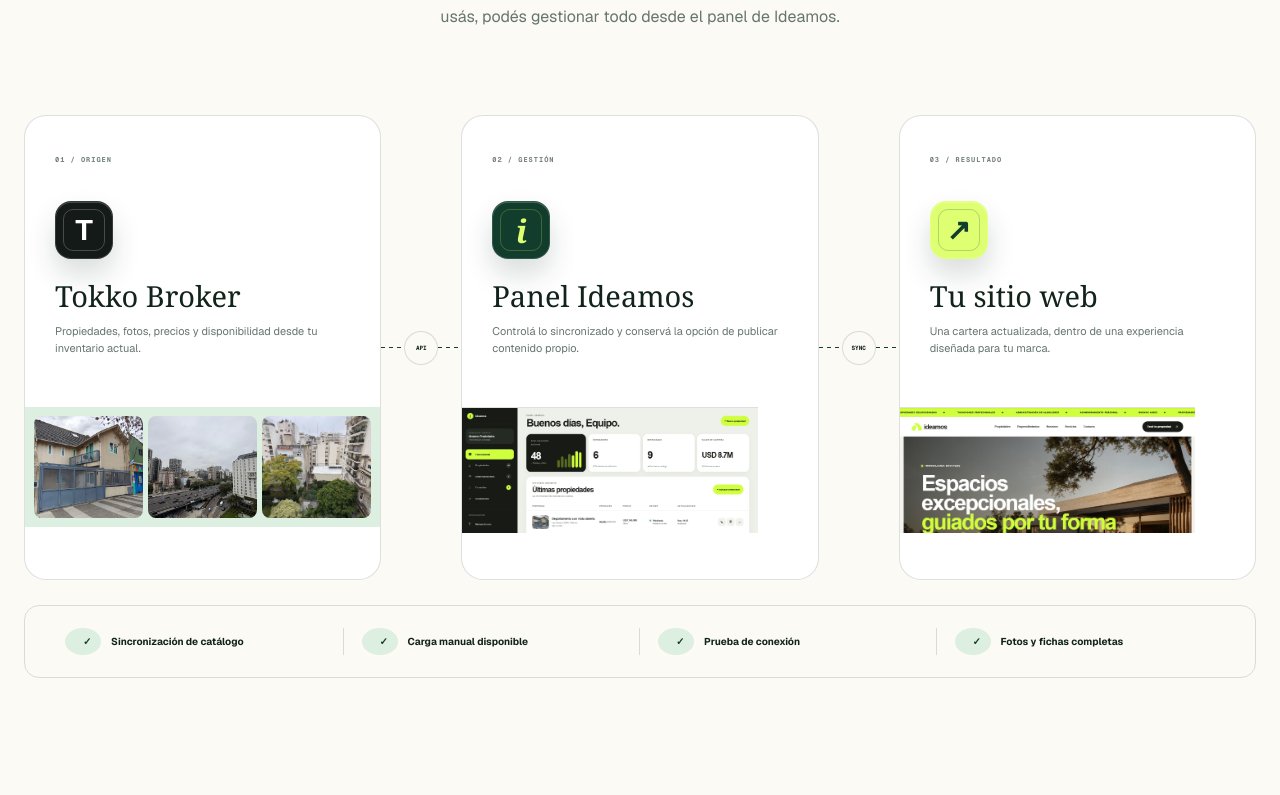
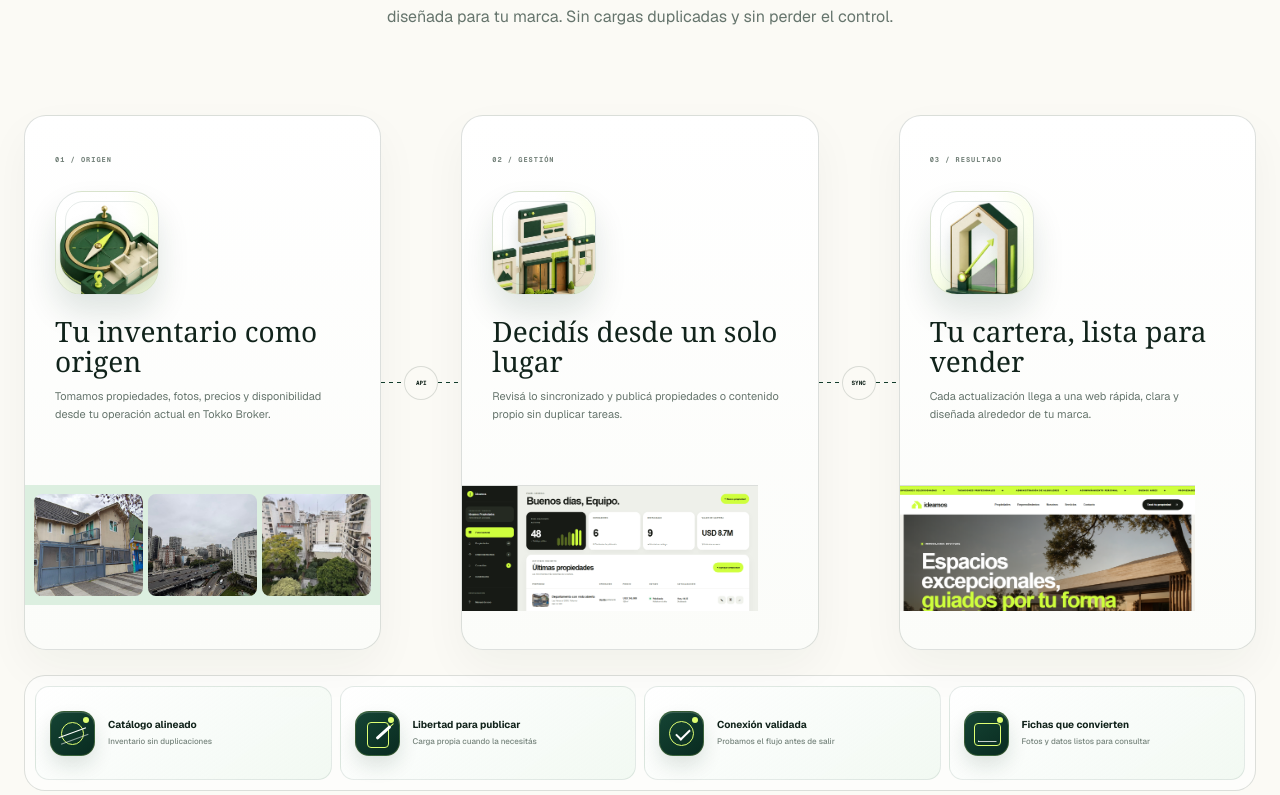
Before and after one commit to estudioideamos/ideamos-inmobiliarias-app, a Next.js app: page / in a window 1280 px wide. Shown: the part 5245-6040 px from the top of the page. Built offline with nearby package versions, Linux system fonts and the light colour scheme.

Commit message:
Elevar flujo de integracion con Tokko

```diff
--- a/app/globals.css
+++ b/app/globals.css
@@ -279,3 +279,35 @@
 @media(max-width:1120px){.pricing-hero{grid-template-columns:1fr;gap:55px}.pricing-principle{min-height:390px}.scope-grid{grid-template-columns:1fr}.scope-card{min-height:0}.scope-card>p,.scope-card ul{min-height:0}.pricing-variables{grid-template-columns:1fr;gap:60px}.pricing-variables-intro{position:static}.pricing-faq{grid-template-columns:1fr;gap:55px}.pricing-final{align-items:flex-start;flex-direction:column}.pricing-footer{grid-template-columns:1fr auto}.pricing-footer>p{display:none}.pricing-footer nav{grid-row:2}}
 @media(max-width:850px){.pricing-hero{padding:145px 24px 85px}.pricing-hero h1{font-size:clamp(56px,11vw,80px)}.pricing-principle{padding:34px}.comparison-row{grid-template-columns:1.25fr repeat(3,.45fr);padding-inline:18px}.comparison-row strong{font-size:15px}.pricing-variables,.pricing-final{padding:90px 24px}}
 @media(max-width:580px){.pricing-page .topbar nav{display:none}.pricing-hero{padding:120px 18px 70px}.pricing-hero h1{font-size:51px}.pricing-hero-copy>p:last-of-type{font-size:14px}.pricing-hero-actions{display:grid}.pricing-principle{min-height:420px;padding:28px;border-radius:24px}.pricing-principle>strong{margin-top:80px;font-size:38px}.pricing-scopes{padding-inline:18px}.scope-card{padding:24px}.comparison-table{overflow-x:auto}.comparison-row{min-width:650px}.pricing-faq{padding-inline:18px}.pricing-faq-list summary{font-size:18px}.pricing-final{padding:75px 18px}.pricing-final-actions{width:100%}.pricing-footer{padding:38px 18px;grid-template-columns:1fr}.pricing-footer nav{grid-row:auto;flex-wrap:wrap}.pricing-footer>span{justify-self:start}}
+
+
+/* Flujo Tokko premium: mismos objetos 3D y pictogramas del sistema Ideamos */
+.flow-card{min-height:535px;background:linear-gradient(180deg,#fff 0%,#fbfcf9 100%);box-shadow:0 18px 45px rgba(17,35,27,.045);transition:transform .35s ease,box-shadow .35s ease}
+.flow-card:hover{transform:translateY(-7px);box-shadow:0 28px 62px rgba(17,35,27,.12)}
+.flow-logo.premium-flow-icon{isolation:isolate;width:104px;height:104px;margin-top:24px;border:1px solid rgba(18,60,43,.14);border-radius:27px;background:radial-gradient(circle at 34% 26%,#fff 0,rgba(255,255,255,.82) 34%,rgba(223,255,114,.28) 100%);box-shadow:inset 0 1px 0 #fff,0 18px 32px rgba(10,48,34,.12);overflow:hidden}
+.flow-logo.premium-flow-icon:after{z-index:2;inset:9px;border-color:rgba(18,60,43,.1);border-radius:19px;opacity:1}
+.premium-flow-icon img{position:relative;z-index:1;width:128%;height:128%;max-width:none;object-fit:contain;filter:drop-shadow(0 10px 8px rgba(8,47,32,.15));transition:transform .45s cubic-bezier(.2,.8,.2,1)}
+.flow-card:hover .premium-flow-icon img{transform:scale(1.055) rotate(-1.5deg)}
+.flow-card h3{max-width:310px;font-size:28px}
+.flow-card>p{min-height:72px;font-size:11px;line-height:1.68}
+.integration-points{padding:10px;gap:8px;border-radius:21px;background:rgba(255,255,255,.55)}
+.integration-points>span{min-height:94px;padding:13px 14px;border:1px solid rgba(18,60,43,.1)!important;border-radius:14px;background:linear-gradient(145deg,#fff,rgba(237,247,239,.72));gap:13px;font-size:inherit;font-weight:inherit;transition:transform .3s ease,border-color .3s ease,box-shadow .3s ease}
+.integration-points>span:hover{transform:translateY(-4px);border-color:rgba(18,60,43,.24)!important;box-shadow:0 14px 26px rgba(17,35,27,.08)}
+.integration-points>span>span{min-height:0;padding:0;border:0;display:grid;align-content:center;gap:5px}
+.integration-points strong{font-size:10px;line-height:1.2;color:var(--ink)}
+.integration-points small{font-size:8px;line-height:1.35;color:#77857d;font-weight:500}
+.point-icon{position:relative;width:45px;height:45px;flex:0 0 45px;border:1px solid rgba(223,255,114,.2);border-radius:14px;background:linear-gradient(145deg,#154434,#092b20);box-shadow:inset 0 1px 0 rgba(255,255,255,.16),0 10px 19px rgba(14,49,36,.12)}
+.point-icon:after{content:"";position:absolute;right:5px;top:5px;width:6px;height:6px;border-radius:50%;background:var(--lime)}
+.point-icon b{position:absolute;display:block;box-sizing:border-box}
+.point-sync b:first-child{inset:10px;border:1.5px solid var(--lime);border-radius:50%}
+.point-sync b:last-child{left:8px;top:20px;width:29px;height:8px;border:0;border-top:1.5px solid #fff;border-bottom:1.5px solid rgba(255,255,255,.55);transform:rotate(-20deg)}
+.point-edit b:first-child{left:11px;top:10px;width:22px;height:26px;border:1.5px solid var(--lime);border-radius:4px}
+.point-edit b:last-child{left:18px;top:19px;width:19px;height:3px;border:0;border-radius:2px;background:#fff;transform:rotate(-42deg);box-shadow:5px 0 0 -1px var(--lime)}
+.point-verified b:first-child{inset:9px;border:1.5px solid var(--lime);border-radius:50%}
+.point-verified b:last-child{left:16px;top:17px;width:14px;height:8px;border:2px solid #fff;border-top:0;border-right:0;transform:rotate(-45deg)}
+.point-gallery b:first-child{left:9px;top:11px;width:27px;height:23px;border:1.5px solid var(--lime);border-radius:4px}
+.point-gallery b:last-child{left:13px;top:19px;width:19px;height:11px;border:1.5px solid #fff;border-top:0;clip-path:polygon(0 100%,36% 35%,54% 60%,72% 18%,100% 100%)}
+@media(max-width:1120px){.flow-card{min-height:540px}.flow-logo.premium-flow-icon{width:94px;height:94px}.flow-card h3{font-size:25px}.integration-points{grid-template-columns:1fr 1fr}}
+@media(max-width:850px){.flow-card{min-height:470px}.integration-points>span{min-height:88px}.flow-logo.premium-flow-icon{width:102px;height:102px}}
+@media(max-width:580px){.integration-points{grid-template-columns:1fr}.integration-points>span{min-height:84px}.flow-card h3{font-size:27px}}
+@media(prefers-reduced-motion:reduce){.flow-card,.premium-flow-icon img,.integration-points>span{transition:none}.flow-card:hover,.flow-card:hover .premium-flow-icon img,.integration-points>span:hover{transform:none}}
--- a/app/page.tsx
+++ b/app/page.tsx
@@ -155,35 +155,40 @@
       <section className="tokko-section section" id="tokko">
         <div className="section-heading centered narrow">
           <p className="eyebrow"><span /> Integración disponible</p>
-          <h2>Tu web inmobiliaria<br />conectada con <em>Tokko Broker.</em></h2>
-          <p>Si ya usás Tokko, sincronizamos tu inventario para evitar cargas duplicadas. Si no lo usás, podés gestionar todo desde el panel de Ideamos.</p>
+          <h2>Tokko, tu equipo y tu web.<br /><em>Todo en el mismo flujo.</em></h2>
+          <p>Conectamos tu inventario con una operación simple y una experiencia comercial diseñada para tu marca. Sin cargas duplicadas y sin perder el control.</p>
         </div>
         <div className="integration-flow" aria-label="Flujo entre Tokko Broker, el panel y el sitio web">
           <article className="flow-card tokko-card">
             <span className="flow-step">01 / ORIGEN</span>
-            <div className="flow-logo">T</div>
-            <h3>Tokko Broker</h3>
-            <p>Propiedades, fotos, precios y disponibilidad desde tu inventario actual.</p>
+            <div className="flow-logo premium-flow-icon"><img src="/generated-icons/process-discovery.webp" alt="" /></div>
+            <h3>Tu inventario como origen</h3>
+            <p>Tomamos propiedades, fotos, precios y disponibilidad desde tu operación actual en Tokko Broker.</p>
             <div className="property-stack"><img src="/tokko-property-1.jpg" alt="Propiedad real sincronizada" /><img src="/tokko-property-2.jpg" alt="Propiedad real sincronizada" /><img src="/tokko-property-4.jpg" alt="Propiedad real sincronizada" /></div>
           </article>
           <div className="flow-connector"><i /><span>API</span><i /></div>
           <article className="flow-card ideamos-card">
             <span className="flow-step">02 / GESTIÓN</span>
-            <div className="flow-logo ideamos">i</div>
-            <h3>Panel Ideamos</h3>
-            <p>Controlá lo sincronizado y conservá la opción de publicar contenido propio.</p>
+            <div className="flow-logo premium-flow-icon"><img src="/generated-icons/process-design.webp" alt="" /></div>
+            <h3>Decidís desde un solo lugar</h3>
+            <p>Revisá lo sincronizado y publicá propiedades o contenido propio sin duplicar tareas.</p>
             <img className="flow-screen" src="/backend-panel-real.png" alt="Panel de Ideamos Inmobiliarias" />
           </article>
           <div className="flow-connector"><i /><span>SYNC</span><i /></div>
           <article className="flow-card web-card">
             <span className="flow-step">03 / RESULTADO</span>
-            <div className="flow-logo web">↗</div>
-            <h3>Tu sitio web</h3>
-            <p>Una cartera actualizada, dentro de una experiencia diseñada para tu marca.</p>
+            <div className="flow-logo premium-flow-icon"><img src="/generated-icons/process-launch.webp" alt="" /></div>
+            <h3>Tu cartera, lista para vender</h3>
+            <p>Cada actualización llega a una web rápida, clara y diseñada alrededor de tu marca.</p>
             <img className="flow-screen" src="/demo-site-live.png" alt="Resultado público del sitio inmobiliario" />
           </article>
         </div>
-        <div className="integration-points"><span><Check /> Sincronización de catálogo</span><span><Check /> Carga manual disponible</span><span><Check /> Prueba de conexión</span><span><Check /> Fotos y fichas completas</span></div>
+        <div className="integration-points">
+          <span><i className="point-icon point-sync" aria-hidden="true"><b /><b /></i><span><strong>Catálogo alineado</strong><small>Inventario sin duplicaciones</small></span></span>
+          <span><i className="point-icon point-edit" aria-hidden="true"><b /><b /></i><span><strong>Libertad para publicar</strong><small>Carga propia cuando la necesitás</small></span></span>
+          <span><i className="point-icon point-verified" aria-hidden="true"><b /><b /></i><span><strong>Conexión validada</strong><small>Probamos el flujo antes de salir</small></span></span>
+          <span><i className="point-icon point-gallery" aria-hidden="true"><b /><b /></i><span><strong>Fichas que convierten</strong><small>Fotos y datos listos para consultar</small></span></span>
+        </div>
       </section>
 
       <section className="launch-section section" id="proceso">
```
Also changed, not shown: 1 other file (tests, documents, lock files or other folders).
